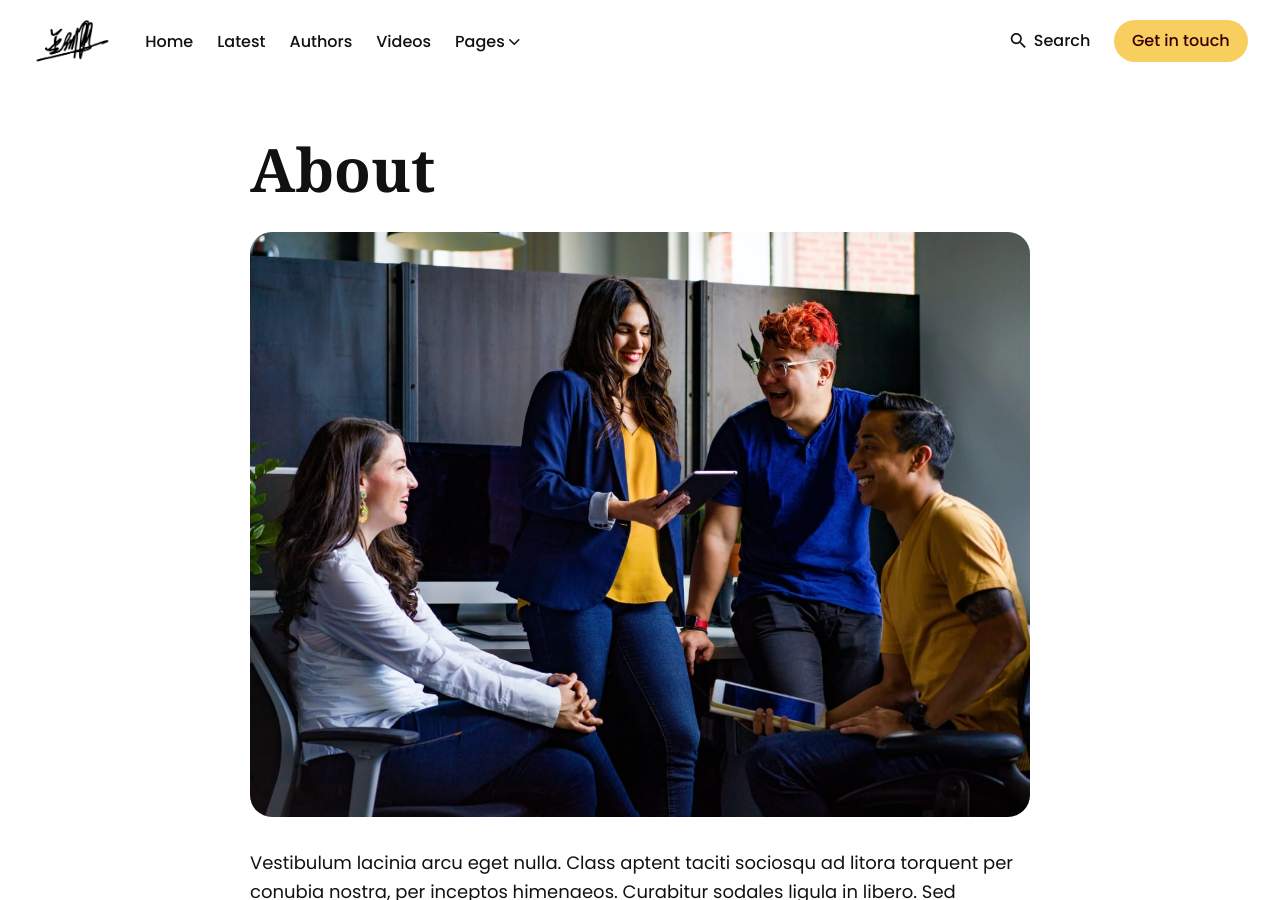
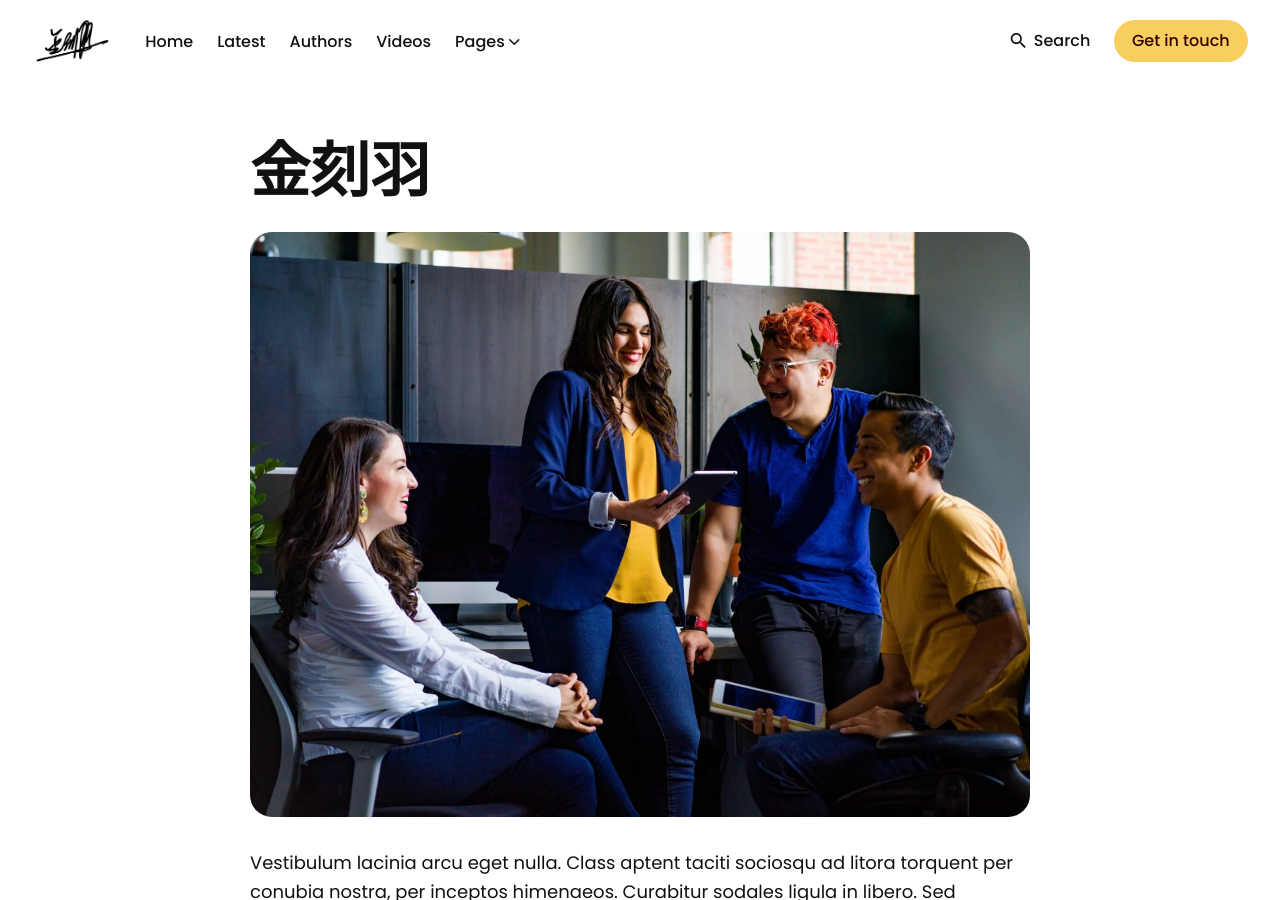
Before and after one commit to KeyuJin2018/KeyuJin2018.github.io, a Jekyll site: the page built from _pages/about.md, in a window 1280 px wide and 900 px high. Built offline with Jekyll 4.4.1, drawn with Linux system fonts in a browser that asks for light colours.

Commit message:
Update about.md

```diff
--- a/_pages/about.md
+++ b/_pages/about.md
@@ -1,6 +1,6 @@
 ---
 layout: page
-title: About
+title: 金刻羽
 permalink: /about/
 image: '/images/31.jpg'
 ---
```
